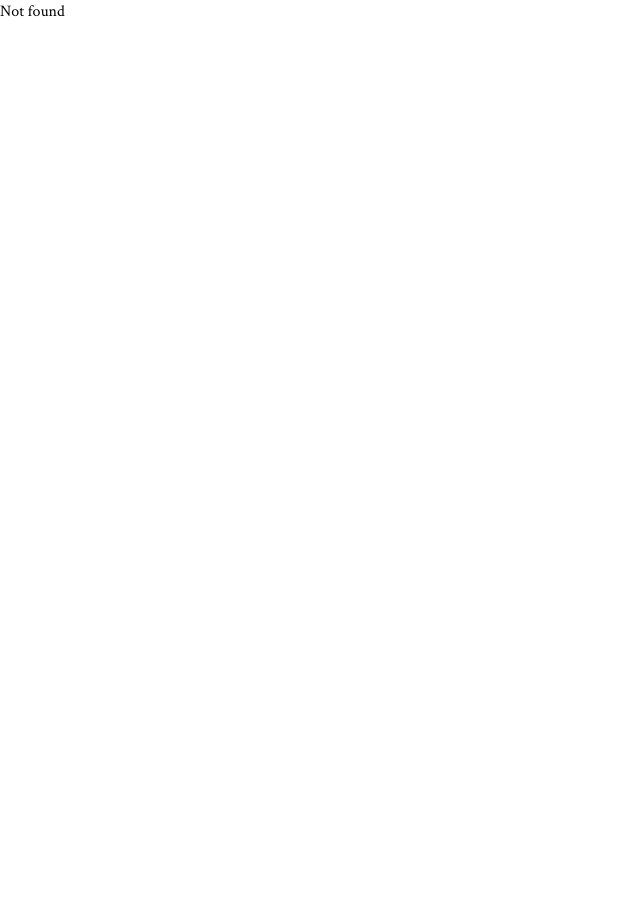
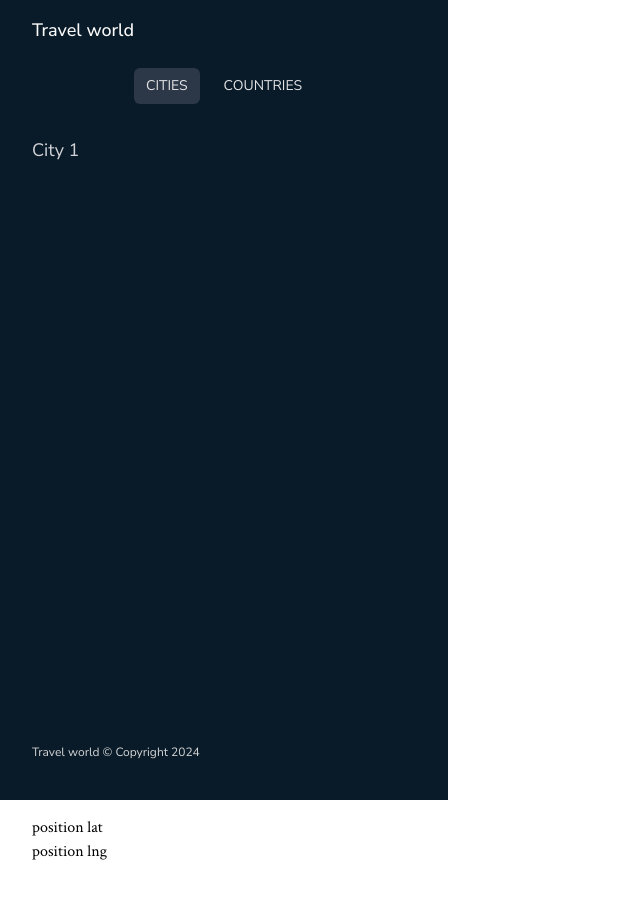
Before and after one commit to shifachaus/travel-world, a React (Vite) app: page /app/cities/1 in a window 1280 px wide. Shown: the top 898 px of the page, without its empty margins (0-640 px from the left). Before the commit the page ends 800 px from the top, so only its background shows below. Built offline with nearby package versions, Linux system fonts and the light colour scheme; data requests are answered from the project's data file.

Commit message:
access state from URL

```diff
--- a/src/App.jsx
+++ b/src/App.jsx
@@ -6,6 +6,7 @@ import AppLayout from "./pages/AppLayout";
 import CityList from "./components/CityList";
 import { useEffect, useState } from "react";
 import CountryList from "./components/CountryList";
+import City from "./components/City";
 
 const BASE_URL = "http://localhost:9000";
 
@@ -43,6 +44,7 @@ const App = () => {
             path="cities"
             element={<CityList cities={cities} isLoading={isLoading} />}
           />
+          <Route path="cities/:id" element={<City />} />
           <Route
             path="countries"
             element={<CountryList cities={cities} isLoading={isLoading} />}
--- /dev/null
+++ b/src/components/City.jsx
@@ -0,0 +1,9 @@
+import { useParams } from "react-router-dom";
+
+const City = () => {
+  const { id } = useParams();
+
+  return <h2 className="text-zinc-300 font text-lg">City {id}</h2>;
+};
+
+export default City;
--- a/src/components/CityItem.jsx
+++ b/src/components/CityItem.jsx
@@ -1,3 +1,5 @@
+import { Link } from "react-router-dom";
+
 const formatDate = (date) =>
   new Intl.DateTimeFormat("en", {
     day: "numeric",
@@ -7,8 +9,11 @@ const formatDate = (date) =>
 
 const CityItem = ({ city }) => {
   const { cityName, emoji, date, id, position } = city;
+
   return (
-    <li
+    <li>
+      <Link
+        to={`${id}?lat=${position.lat}&lng=${position.lng}`}
         className="text-zinc-300 font cursor-pointer  py-4 px-3 rounded-md flex justify-between gap-4 mb-2
 	border border-l-4 border-l-primary border-t-[#2C3747] border-b-[#2C3747] border-r-[#2C3747] hover:bg-[#2C3747]"
       >
@@ -17,9 +22,12 @@ const CityItem = ({ city }) => {
           <h3 className="font__CrimsonText text-lg">{cityName}</h3>
         </div>
         <div className="flex gap-4 items-center">
-        <time className="font__CrimsonText text-sm">({formatDate(date)})</time>
+          <time className="font__CrimsonText text-sm">
+            ({formatDate(date)})
+          </time>
           <button className="cursor-pointer">&times;</button>
         </div>
+      </Link>
     </li>
   );
 };
--- a/src/components/CountryItem.jsx
+++ b/src/components/CountryItem.jsx
@@ -1,8 +1,8 @@
 const CountryItem = ({ country }) => {
   return (
     <li
-      className="text-zinc-300 font cursor-pointer  py-4 px-3 rounded-md flex items-center gap-4 mb-2
-	border border-l-4 border-l-[#FFCF4A] border-t-[#2C3747] border-b-[#2C3747] border-r-[#2C3747] hover:bg-[#2C3747]"
+      className="text-zinc-300 font py-4 px-3 rounded-md flex items-center gap-4 mb-2
+	border border-l-4 border-l-[#FFCF4A] border-t-[#2C3747] border-b-[#2C3747] border-r-[#2C3747] "
     >
       <span className="text-md">{country.emoji}</span>
       <span className="font__CrimsonText text-lg">{country.country}</span>
--- a/src/components/Map.jsx
+++ b/src/components/Map.jsx
@@ -1,5 +1,17 @@
+import { useSearchParams } from "react-router-dom";
+
 const Map = () => {
-  return <div className="mx-auto py-4 px-8 h-screen">Map</div>;
+  const [searchParams, setSearchParams] = useSearchParams();
+
+  const lat = searchParams.get("lat");
+  const lng = searchParams.get("lng");
+
+  return (
+    <div className="mx-auto py-4 px-8 h-screen">
+      <p>position lat{lat}</p>
+      <p>position lng{lng}</p>
+    </div>
+  );
 };
 
 export default Map;
```
Lines whose indentation alone changed are shown as unchanged.
